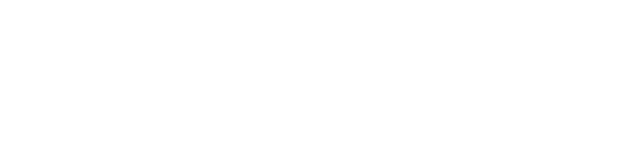
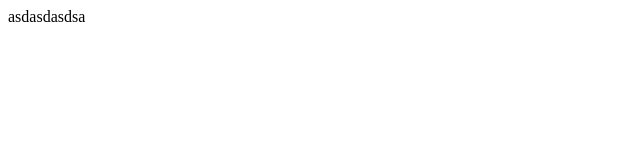
Before and after one commit to tomaskurten/12del4, a plain HTML site: page repo124/esteno.html in a window 1280 px wide. Shown: the whole page, without its empty margins (0-640 px from the left). Drawn offline with Linux system fonts and the light colour scheme.

Commit message:
Update esteno.html

```diff
--- a/repo124/esteno.html
+++ b/repo124/esteno.html
@@ -7,6 +7,6 @@
     <title>ESTENO</title>
 </head>
 <body>
-
+    asdasdasdsa
 </body>
 </html>
```
